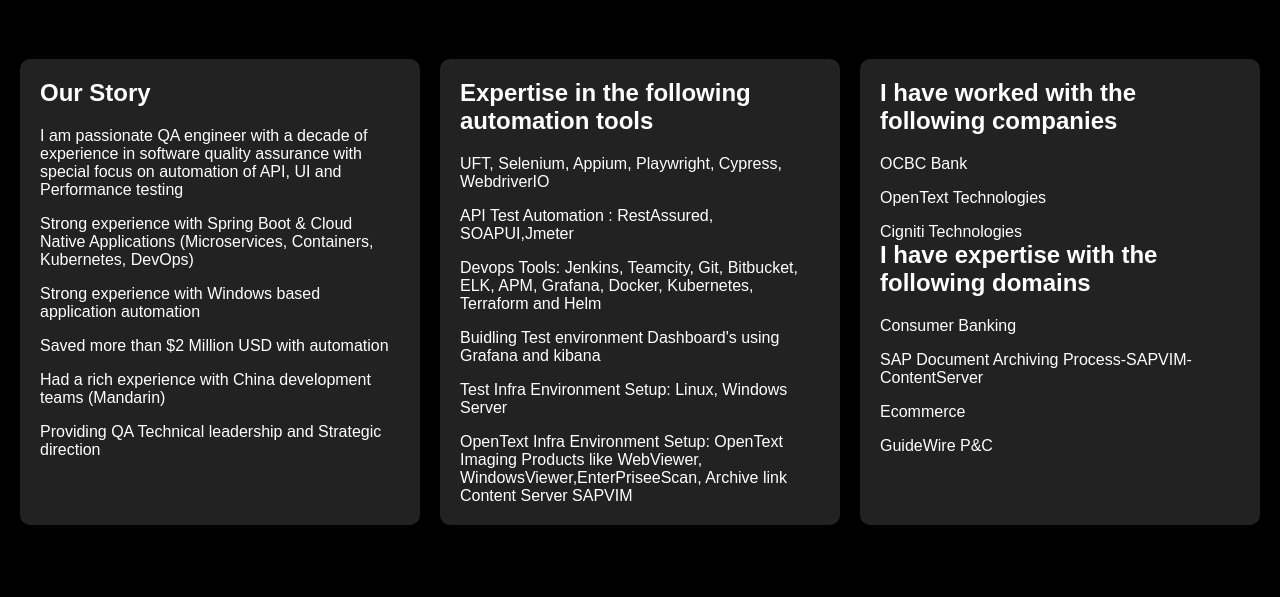
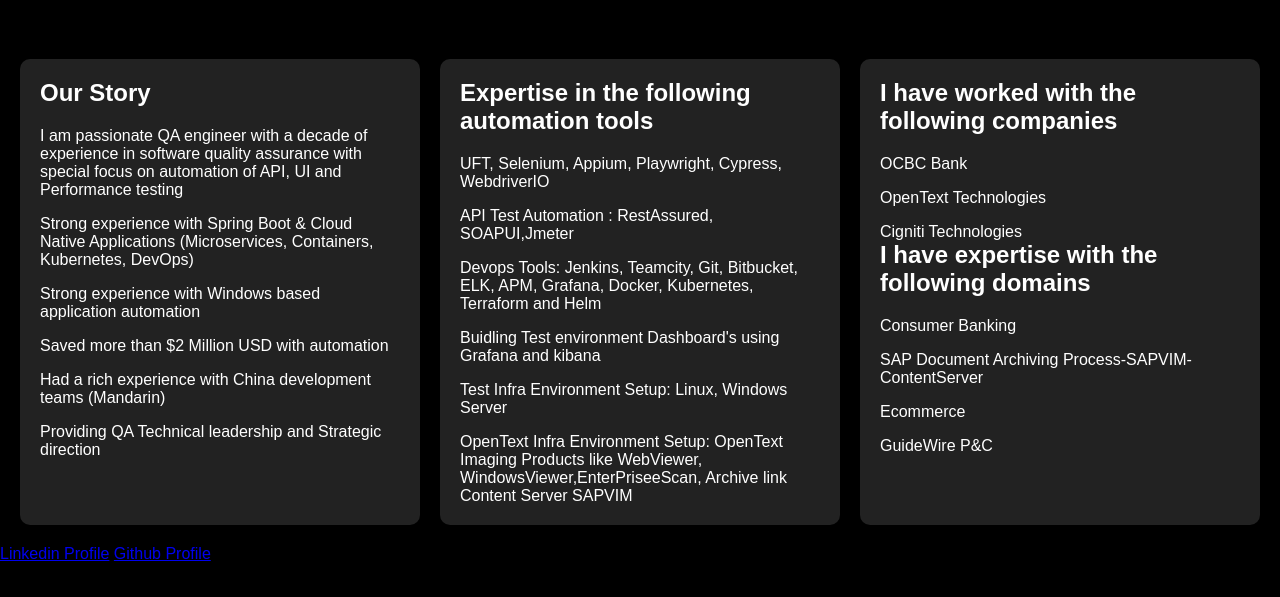
Before and after one commit to rmacha-debug/QA-Consultant, a plain HTML site: page AboutMe.html in a window 1280 px wide. Shown: the part 81-678 px from the top of the page. Drawn offline with Linux system fonts and the light colour scheme.

Commit message:
Update AboutMe.html

```diff
--- a/AboutMe.html
+++ b/AboutMe.html
@@ -85,5 +85,7 @@
 
     <!-- Add more tiles as needed -->
   </div>
+  <a href="www.linkedin.com/in/rajukumar-macha" class="btn" target="_blank">Linkedin Profile</a>
+  <a href="https://github.com/rmacha-debug" class="btn" target="_blank">Github Profile</a>
 </body>
 </html>
```
